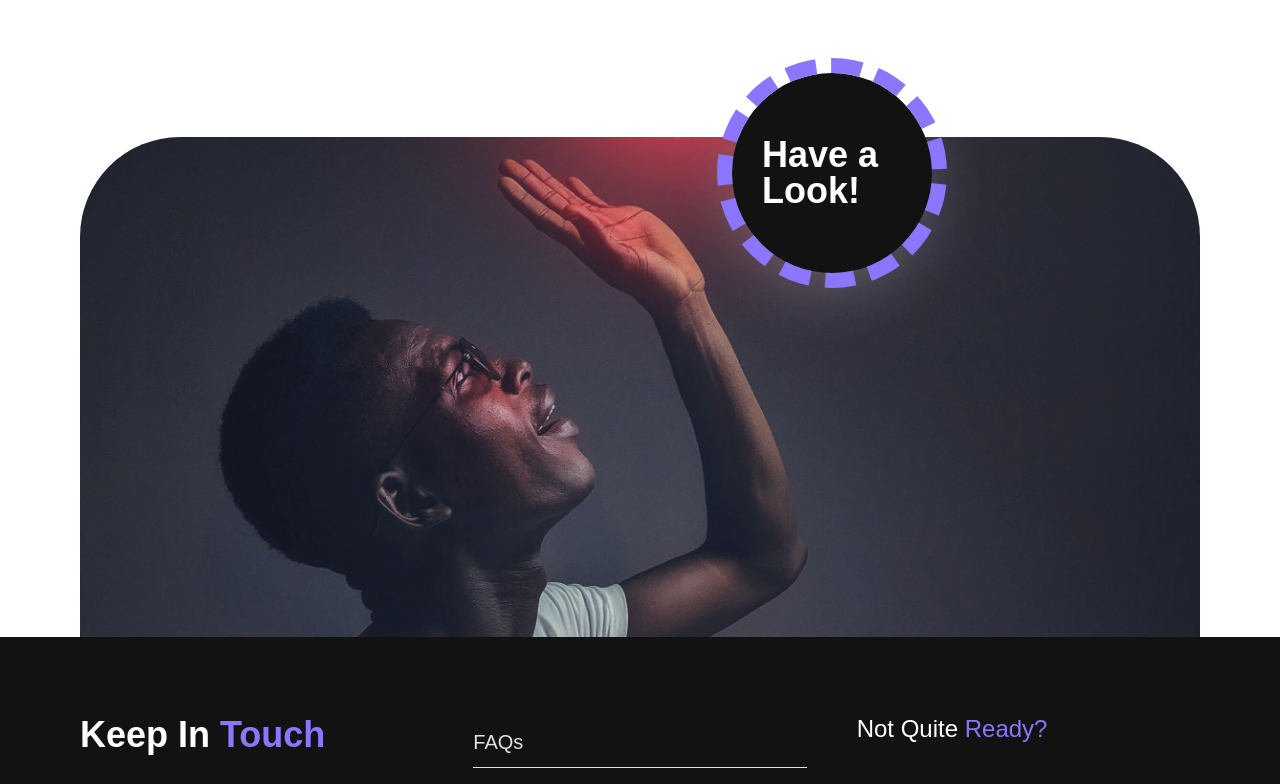
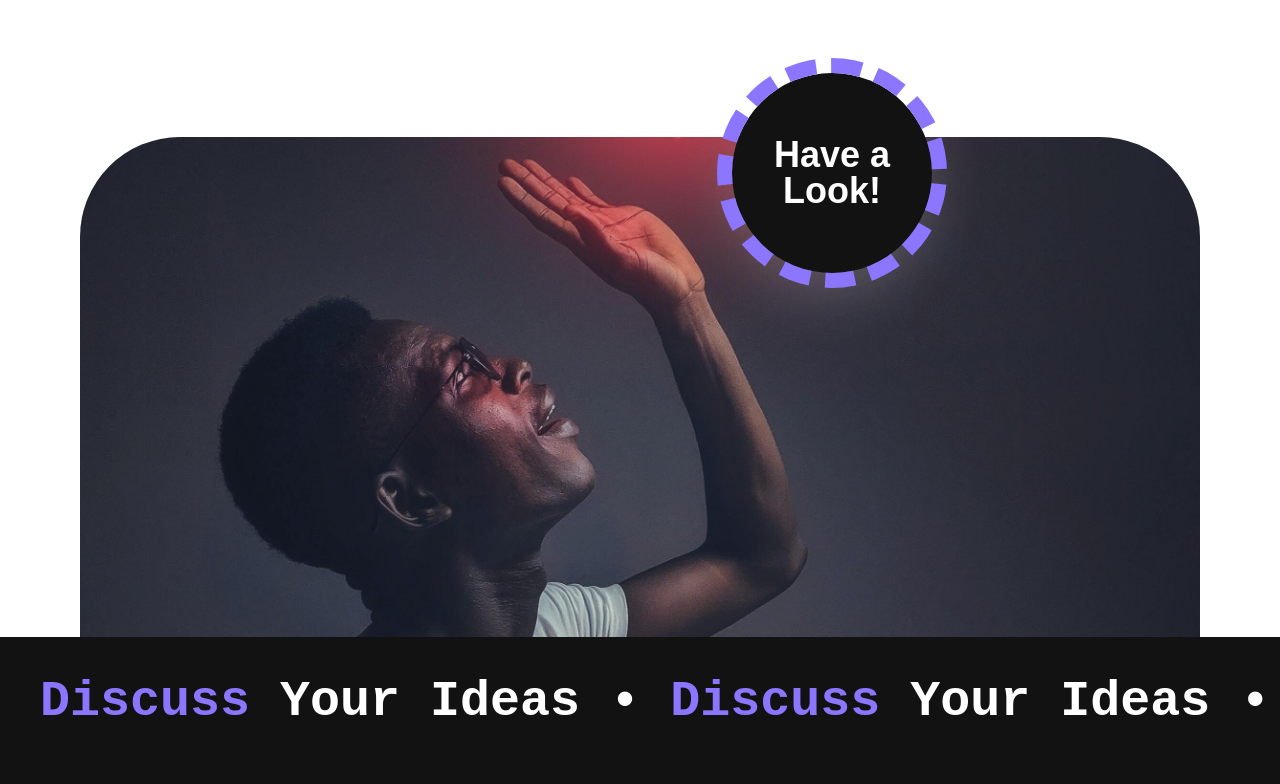
Before and after one commit to himakhaitan/GV-Website, a Next.js app: page / in a window 1280 px wide. Shown: the part 560-1344 px from the top of the page. Built offline with nearby package versions, Linux system fonts and the light colour scheme.

Commit message:
Text Liner Added!

```diff
--- a/pages/index.js
+++ b/pages/index.js
@@ -61,12 +61,15 @@ export default function Home() {
             className={classes.home_second_img}
             src='/images/display/home.jpeg'
           />
-          <Link href="/">
+          <Link href='/'>
             <div className={classes.home_second_cta}>
               <h3 className='color-tertiary'>Have a Look!</h3>
             </div>
           </Link>
         </div>
+        <div className={classes.home_third}>
+          <h2 className={"color-secondary " + classes.home_third_text}>Discuss <span className="color-tertiary">Your Ideas • </span>Discuss <span className="color-tertiary">Your Ideas • </span>Discuss Your Ideas</h2>
+        </div>
       </section>
     </>
   );
--- a/styles/Home.module.css
+++ b/styles/Home.module.css
@@ -48,21 +48,6 @@
   position: relative;
   border-top: 0px solid var(--color-grey);
 }
-/*
-.home_second::after {
-  content: " ";
-  display: block;
-  position: absolute;
-  width: 88%;
-  height: 50rem;
-  background-color: var(--color-primary);
-  border-radius: 10rem 10rem 0 0;
-  top: 15%;
-  left: 50%;
-  transform: translateX(-50%);
-  z-index: -1;
-  transition: all 0.2s ease-in-out;
-} */
 
 .home_second_img:hover {
   transform: scale(0.97);
@@ -93,7 +78,7 @@
   box-shadow: 0rem 2rem 6rem rgba(255, 255, 255, 0.4);
   top: 18%;
   background-color: var(--color-grey);
-  outline: 1.5rem dashed var(--color-primary);
+  outline: 1.2rem dashed var(--color-secondary);
 }
 
 .home_second_cta:hover > h3 {
@@ -102,4 +87,17 @@
 
 .home_second_cta > h3 {
   display: inline-block;
+  text-align: center;
 }
+
+/* Third Section */
+.home_third {
+  background-color: var(--color-primary);
+  overflow-x: hidden;
+  padding: 4rem;
+}
+.home_third_text {
+  font-size: 5rem;
+  white-space: nowrap;
+  font-family: var(--font-secondary);
+}
```
